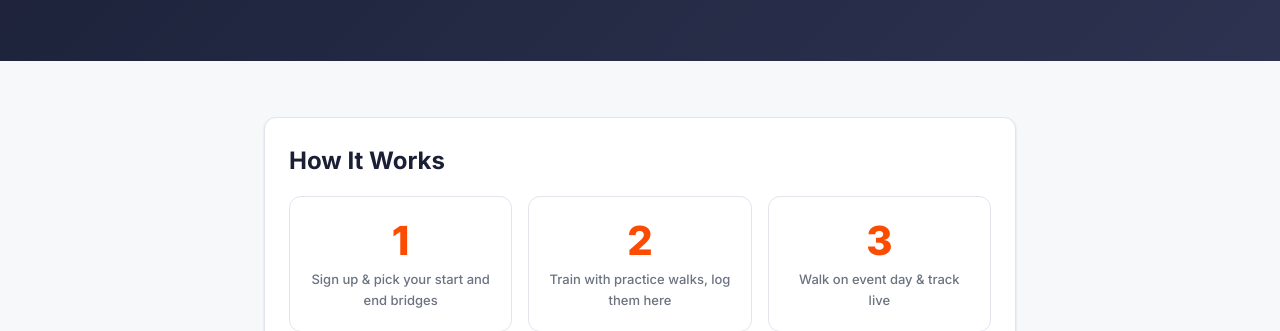
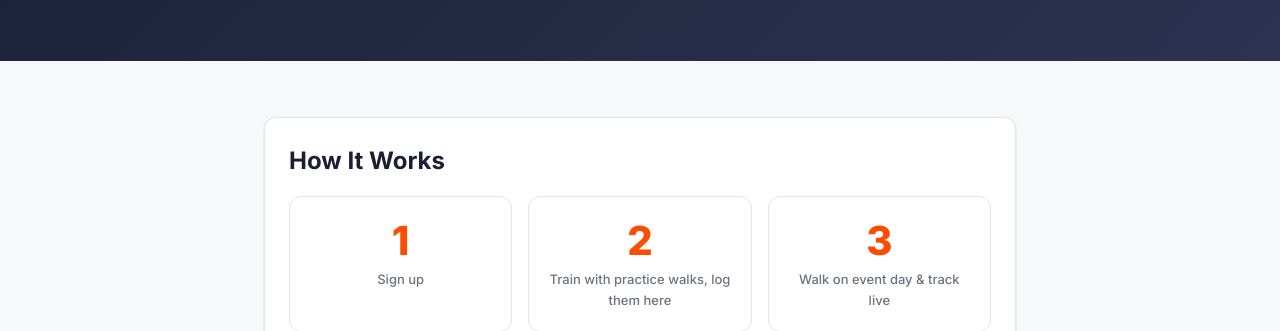
Before and after one commit to gurpreetbawa-jpg/infusion100-hk, a website: page views/index.html in a window 1280 px wide. Shown: the part 469-800 px from the top of the page. Drawn offline with nearby package versions, Linux system fonts and the light colour scheme; no server answers.

Commit message:
Simplify step 1 label on home page

```diff
--- a/views/index.html
+++ b/views/index.html
@@ -44,7 +44,7 @@
       <div class="stats-grid mt-2">
         <div class="stat-card">
           <div class="stat-value" style="font-size:2.5rem">1</div>
-          <div class="stat-label">Sign up &amp; pick your start and end bridges</div>
+          <div class="stat-label">Sign up</div>
         </div>
         <div class="stat-card">
           <div class="stat-value" style="font-size:2.5rem">2</div>
```
